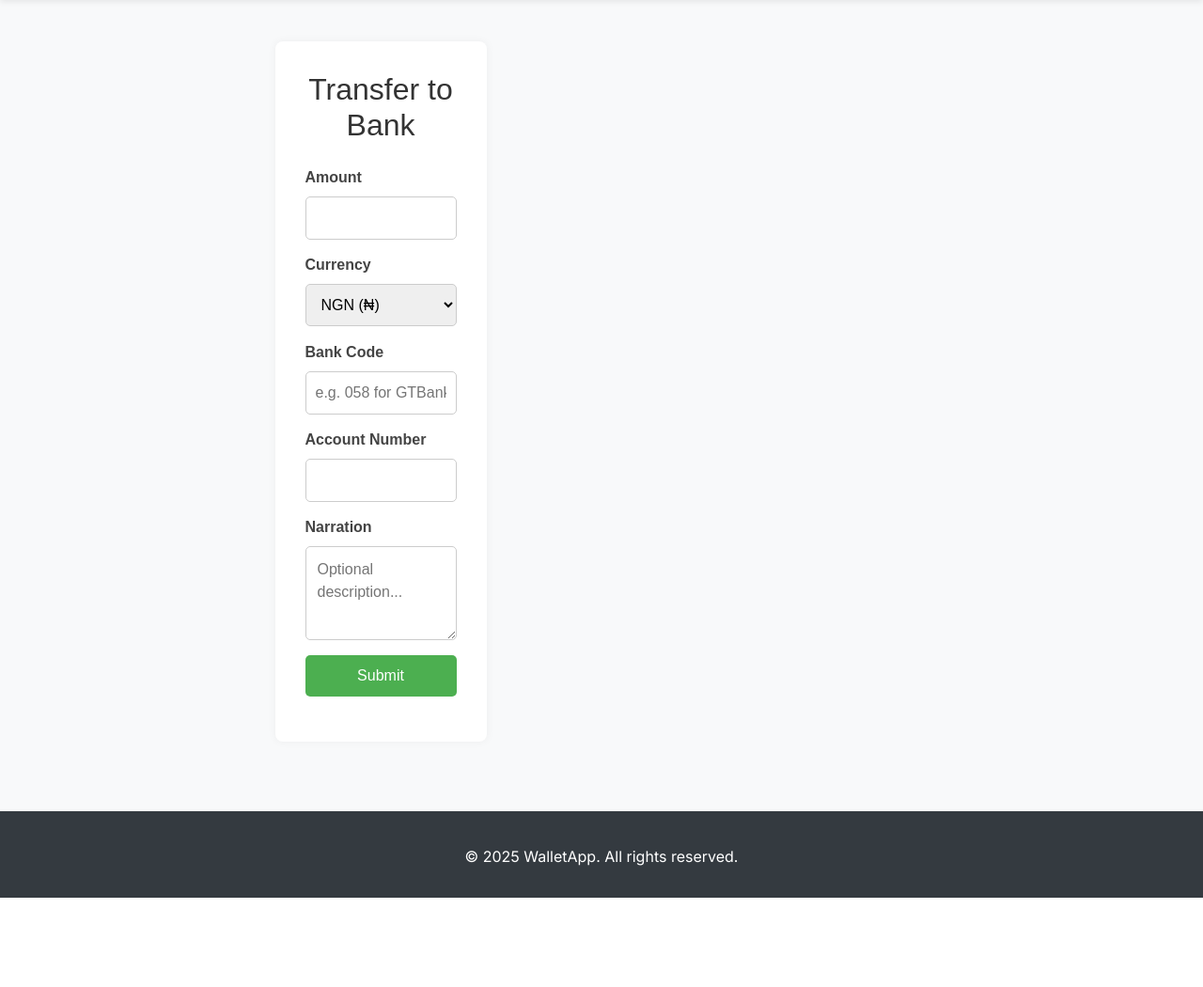
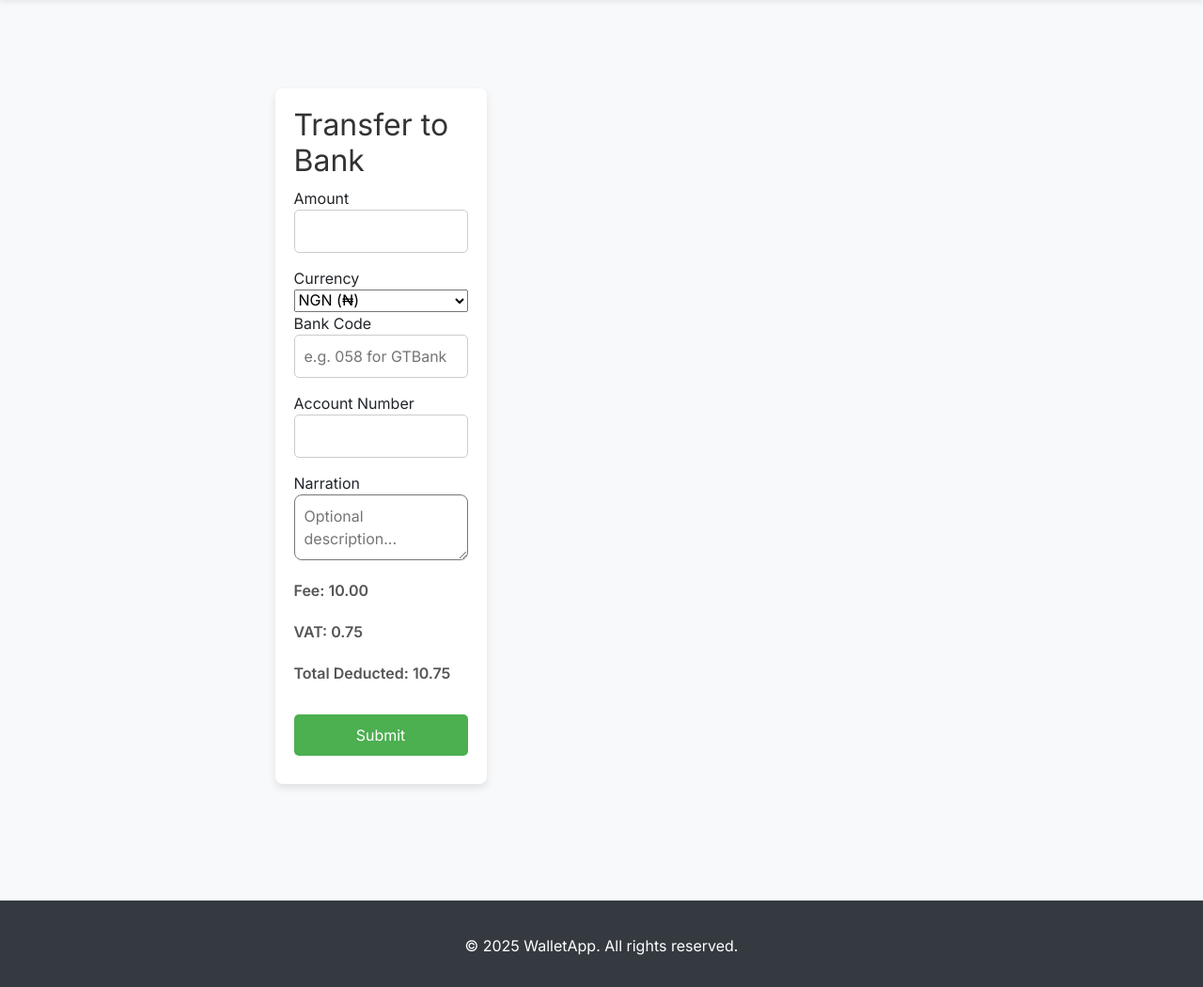
Before and after one commit to Chibello/verai, a Django app: page /send-to-bank2/ in a window 1280 px wide. Shown: the part 106-1156 px from the top of the page at 94% size. Before the commit the page ends 1061 px from the top, so only its background shows below. Run offline with Django 5.2, Linux system fonts and the light colour scheme; a user stored in the database is signed in.

Commit message:
Update send_to_bank2.html

```diff
--- a/wallet_pro/wallet/templates/wallet/send_to_bank2.html
+++ b/wallet_pro/wallet/templates/wallet/send_to_bank2.html
@@ -6,84 +6,13 @@
 
 {% block content %}
 <style>
-    .form-container {
-        max-width: 500px;
-        margin: auto;
-        background: #fff;
-        padding: 2rem;
-        box-shadow: 0 0 10px rgba(0,0,0,0.05);
-        border-radius: 8px;
-        font-family: Arial, sans-serif;
-    }
-
-    h2 {
-        text-align: center;
-        color: #333;
-        margin-bottom: 1.5rem;
-    }
-
-    label {
-        display: block;
-        margin-bottom: 0.5rem;
-        font-weight: 600;
-        color: #444;
-    }
-
-    input, textarea, select, button {
-        width: 100%;
-        padding: 0.75rem;
-        margin-bottom: 1rem;
-        border: 1px solid #ccc;
-        border-radius: 5px;
-        font-size: 1rem;
-        box-sizing: border-box;
-    }
-
-    textarea {
-        resize: vertical;
-        min-height: 100px;
-    }
-
-    button {
-        background-color: #4CAF50;
-        color: white;
-        border: none;
-        cursor: pointer;
-        transition: background-color 0.3s ease;
-    }
-
-    button:hover {
-        background-color: #45a049;
-    }
-
-    .message {
-        text-align: center;
-        font-weight: 600;
-    }
-
-    .error {
-        color: #e74c3c;
-    }
-
-    .success {
-        color: #27ae60;
-    }
-
-    @media (max-width: 600px) {
-        .form-container {
-            padding: 1rem;
-        }
-
-        input, textarea, button {
-            font-size: 1rem;
-        }
-    }
+    /* ... keep your existing styles ... */
 </style>
 
 <div class="form-container">
     <h2>Transfer to Bank</h2>
 
-    <form method="POST" action="{% url 'send_to_bank2' %}">
+    <form method="POST" action="{% url 'send_to_bank2' %}" id="transfer-form">
         {% csrf_token %}
 
         <label for="amount">Amount</label>
@@ -106,6 +35,13 @@
         <label for="narration">Narration</label>
         <textarea id="narration" name="narration" placeholder="Optional description..."></textarea>
 
+        <!-- Display fee, VAT, total dynamically -->
+        <div id="charges" style="margin-bottom: 1rem; font-weight: 600; color: #555;">
+            <p>Fee: <span id="fee">0.00</span></p>
+            <p>VAT: <span id="vat">0.00</span></p>
+            <p>Total Deducted: <span id="total">0.00</span></p>
+        </div>
+
         <button type="submit">Submit</button>
     </form>
 
@@ -116,4 +52,47 @@
         <p class="message success">{{ success }} (Reference: {{ reference }})</p>
     {% endif %}
 </div>
+
+<script>
+    (function(){
+        const fees = {
+            "NGN": 10.00,
+            "USD": 0.50,
+            "EUR": 0.45,
+            "GBP": 0.40
+        };
+        const vats = {
+            "NGN": 0.75,
+            "USD": 0.05,
+            "EUR": 0.045,
+            "GBP": 0.04
+        };
+
+        const amountInput = document.getElementById('amount');
+        const currencySelect = document.getElementById('currency');
+        const feeEl = document.getElementById('fee');
+        const vatEl = document.getElementById('vat');
+        const totalEl = document.getElementById('total');
+
+        function updateCharges() {
+            const amount = parseFloat(amountInput.value) || 0;
+            const currency = currencySelect.value;
+
+            const fee = fees[currency] || 0;
+            const vat = vats[currency] || 0;
+            const total = amount + fee + vat;
+
+            feeEl.textContent = fee.toFixed(2);
+            vatEl.textContent = vat.toFixed(2);
+            totalEl.textContent = total.toFixed(2);
+        }
+
+        amountInput.addEventListener('input', updateCharges);
+        currencySelect.addEventListener('change', updateCharges);
+
+        // Initialize on page load
+        updateCharges();
+    })();
+</script>
+
 {% endblock %}
```
